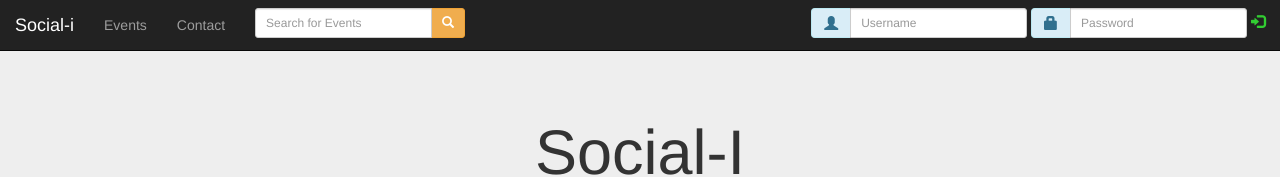
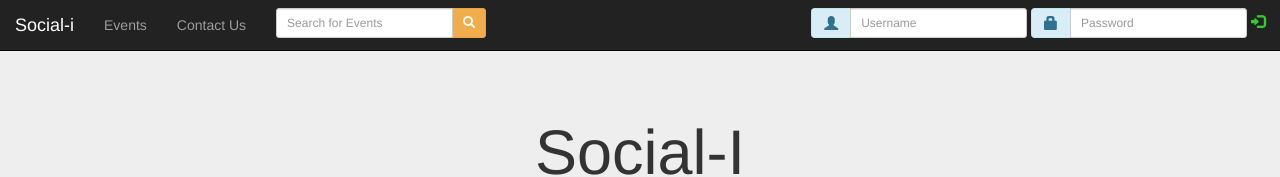
Before and after one commit to joyeshkakkar/sociali, a website: page public/index.html in a window 1280 px wide. Shown: the top 177 px of the page. Drawn offline with nearby package versions, Linux system fonts and the light colour scheme; some packages are replaced by stand-ins of ours.

Commit message:
ContactUs changes
ContactUs changes : made message field mandatory

```diff
--- a/public/index.html
+++ b/public/index.html
@@ -40,7 +40,7 @@
                                 <a href="#/profile">Profile</a>
                             </li>
                             <li ng-show="currentUser"><a href="#/myEvents">My Events</a></li>
-                            <li><a href="#/contact">Contact</a></li>
+                            <li><a href="#/contact">Contact Us</a></li>
                         </ul>
                         <ul class="nav navbar-nav navbar-right">
                             <li ng-show="currentUser">
```
Also changed, not shown: public/views/contact/contact.html (+1 -1 lines).
